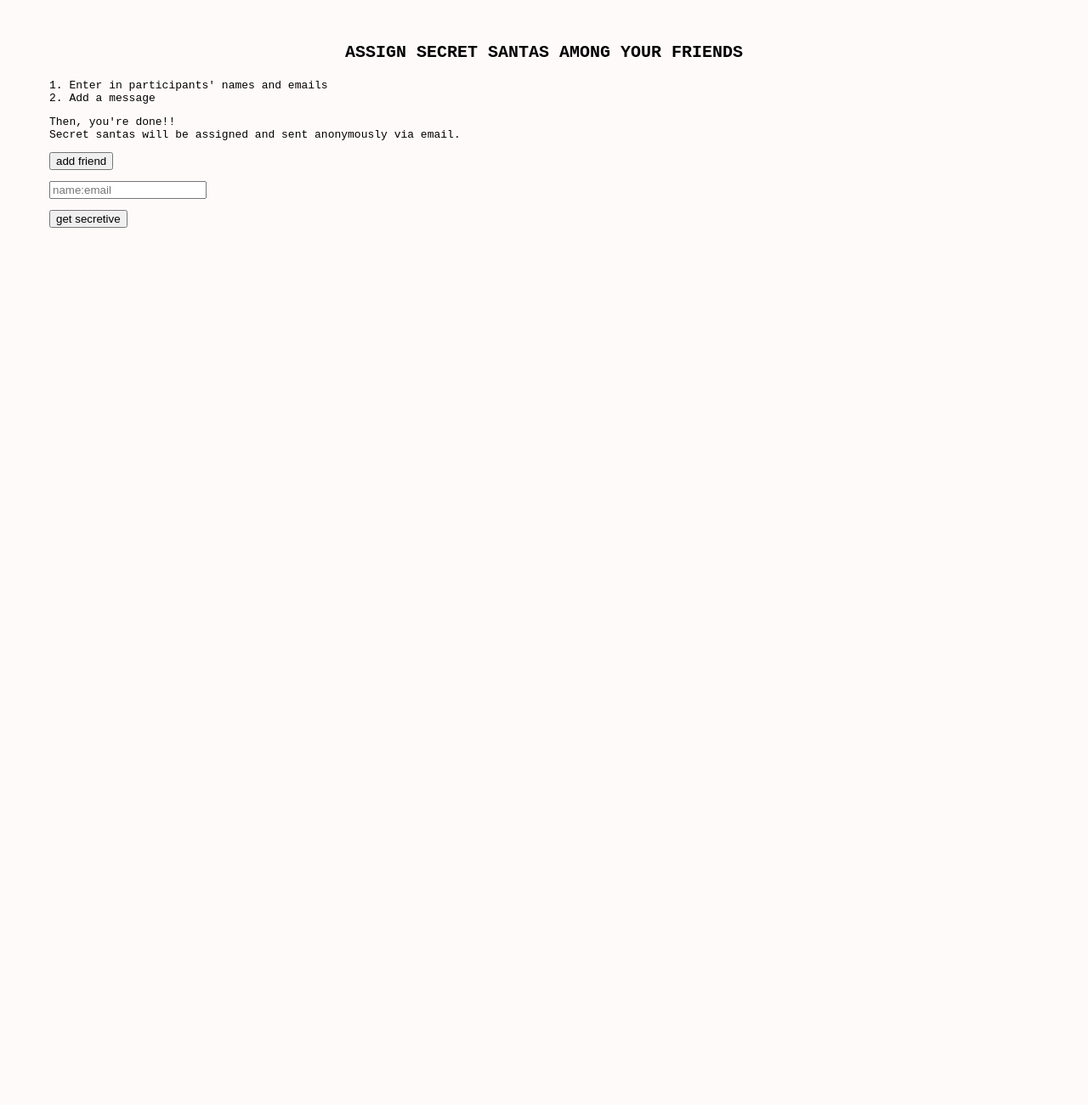
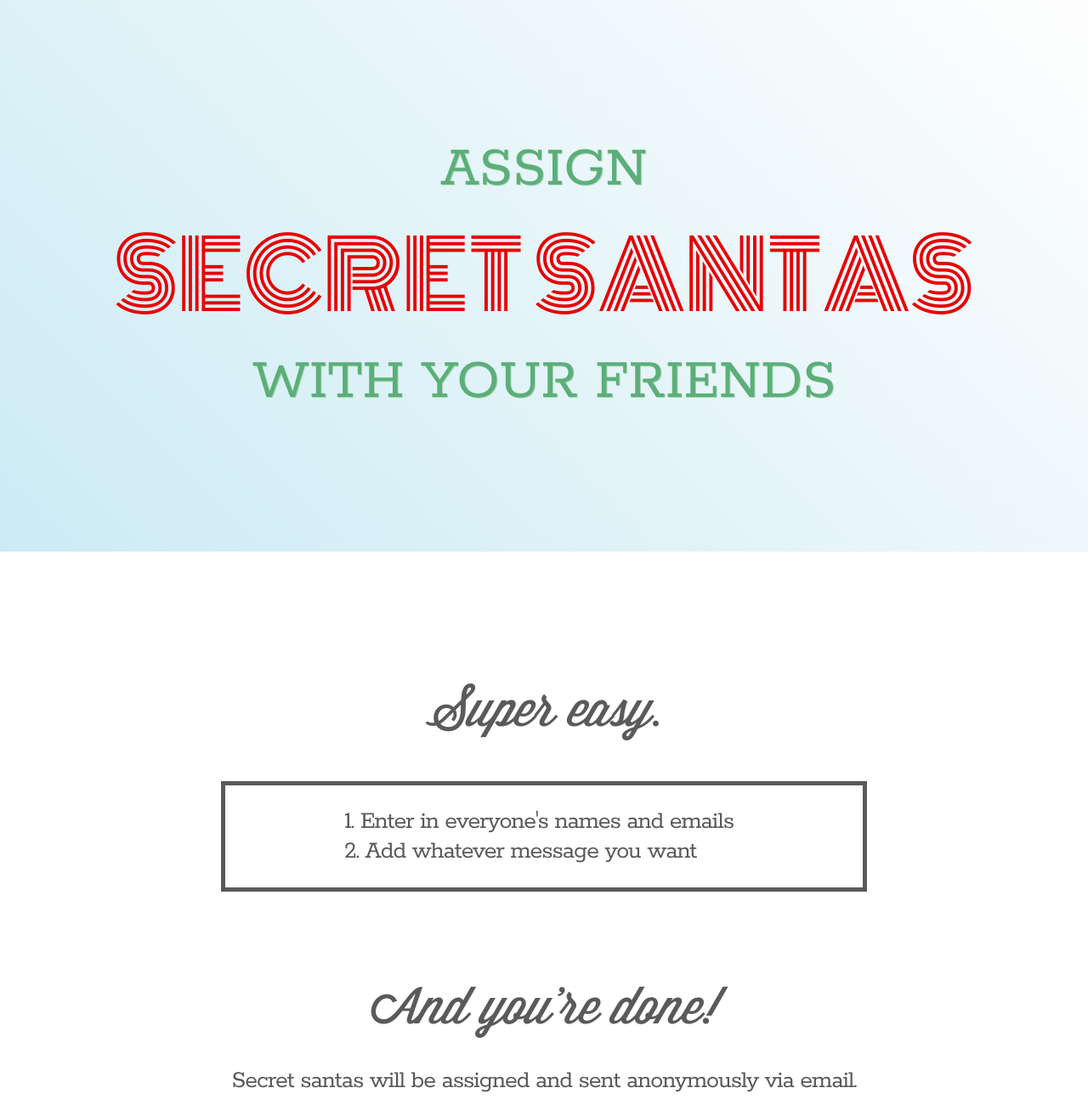
Before and after one commit to wickyvinn/secret-santa, a website: page views/index.html in a window 1280 px wide. Shown: the top 1300 px of the page at 85% size. Before the commit the page ends 800 px from the top, so only its background shows below. Drawn offline with nearby package versions, Linux system fonts and the light colour scheme.

Commit message:
Poster styles.

```diff
--- a/views/css/main.css
+++ b/views/css/main.css
@@ -1,21 +1,74 @@
 body {
-	background-color: #FFFAFA; /* cream */
-	font-family: monospace;
-}
-
-.container {
-  margin-top: 50px;
-  margin-left: 50px;
-  margin-right: 50px;
-  padding-bottom: 20px;
+  margin: 0;
 }
 
 .splash {
-  font-size: 20px;
-  font-weight: bold;
+  display: block;
+  padding: 160px 0 160px;
+  text-align: center;
+  background: linear-gradient(45deg, #CCEBF5 0%,#FEFEFE 100%)
+}
+
+.splash_small {
+  font-family: 'Rokkitt', serif;
+  font-size: 70px;
+  text-shadow: 1px 1px #AED7BC;
+  color: #5CAF78;
+}
+
+.splash_big {
+  font-family: 'Monoton', cursive;
+  font-size: 110px;
+  color: #E60000;
+}
+
+.howto {
+  padding: 160px 0 160px;
+}
+
+.howto_big {
+  font-family: wisdomScript;
+  font-size: 60px;
+  font-weight: 200px;
+  letter-spacing: -1px;
+  color: #5a5a5a;
+  text-align: center;
+}
+
+.howto_box {
+  margin-left: 260px;
+  margin-right: 260px;
+  margin-top: 50px;
+  margin-bottom: 50px;
+  border: 5px solid #5a5a5a;
+  padding: 25px;
+  padding-left: 140px;
+}
+
+.howto_small {
+  font-family: 'Rokkitt', serif;
+  font-size: 30px;
+  font-weight: 200px;
+  color: #5a5a5a;
+  letter-spacing: -1px;
+}
+
+.form {
+  padding: 160px 0 160px;
+  background: linear-gradient(45deg, #66A366 0%, #006600 100%);
+
+  font-family: 'Rokkitt', serif;
+  font-size: 40px;
+  color: #FFFFFF;
   text-align: center;
 }
 
 #input_fields_wrap {
   text-align: start;
 }
+
+
+@font-face {
+  font-family: wisdomScript;
+  src: url("WisdomScript.otf") format("opentype");
+}
--- a/views/index.html
+++ b/views/index.html
@@ -2,6 +2,7 @@
 <html>
   <head>
     <link href="css/main.css" rel="stylesheet" type="text/css">
+    <link href='http://fonts.googleapis.com/css?family=Monoton|Open+Sans:800italic,800|Rokkitt|Maven+Pro' rel='stylesheet' type='text/css'>
 
     <script src="http://ajax.googleapis.com/ajax/libs/jquery/1.11.1/jquery.min.js"></script>
 
@@ -32,26 +33,39 @@
   </head>
 
   <body>
-    <div class="container">
 
-      <p class="splash">ASSIGN SECRET SANTAS AMONG YOUR FRIENDS</p>
+    <div class="splash">
+      <div class="splash_small">ASSIGN</div>
+      <div class="splash_big">SECRET SANTAS</div>
+      <div class="splash_small">WITH YOUR FRIENDS</div>
+    </div>
 
-      <p class="midtext">1. Enter in participants' names and emails
-        <br />2. Add a message
-      </p>
+    <div class="howto">
+      <div class="howto_big">Super easy. </div>
+      <div class="howto_box">
+        <div class="howto_small">
+        1.  Enter in everyone's names and emails
+        <br />2. Add whatever message you want
+        </div>
+      </div>
+      <div class="howto_big"><br />And you're done! </div>
+      <div class="howto_small" style="text-align: center"><br />Secret santas will be assigned and sent anonymously via email.</div>
+    </div>
 
-      <p>Then, you're done!! <br />Secret santas will be assigned and sent anonymously via email.</p>
-
-
+    <div class="form">
+      Here ya go!
 
       <button class="add_field_button">add friend</button>
       <form action="/submit" method="POST">
-        <p><div class="input_fields_wrap">
+        <div class="input_fields_wrap">
           <div><input type="text" name="peeps[]" placeholder="name:email"></div>
-        </div></p>
-  	    <button id="submit" type="submit">get secretive</button>
+        </div>
+        <button id="submit" type="submit">get secretive</button>
       </form>
+
     </div>
+
+
   </body>
 
 </html>
```
Also changed, not shown: views/css/WisdomScript.otf (added).
